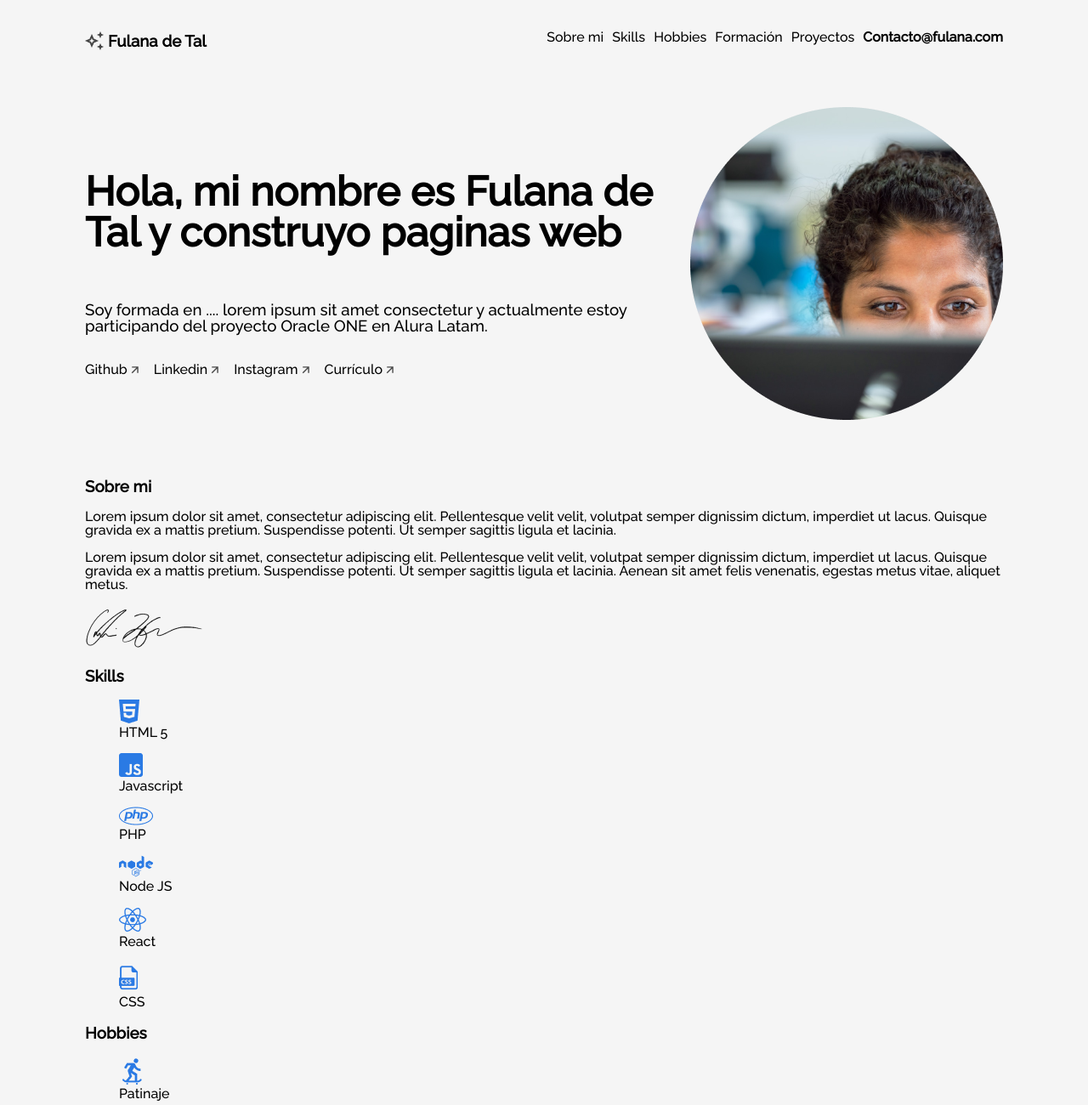
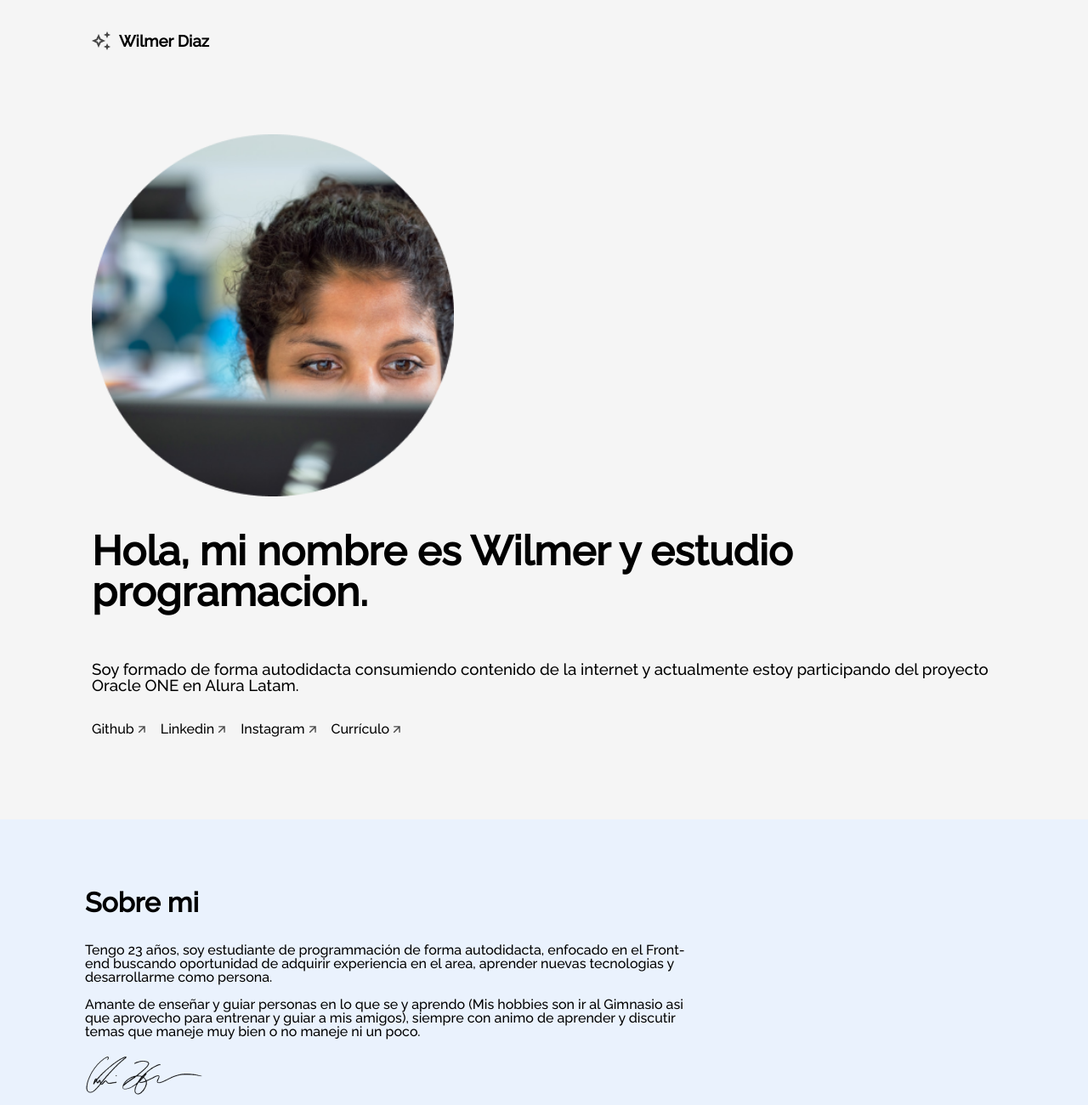
Before and after one commit to Wilmerd0/challenge-one-portafolio, a plain HTML site: page index.html in a window 1280 px wide. Shown: the top 1300 px of the page at 85% size. Drawn offline with Linux system fonts and the light colour scheme.

Commit message:
Styling title, about, skills and hobbies secctions for mobile

```diff
--- a/index.html
+++ b/index.html
@@ -18,7 +18,7 @@
     <section class="menu">
         <header class="menu__header">
             <img src="assets\vector.png">
-            <h3 class="menu__title">Fulana de Tal</h3>
+            <h3 class="menu__title">Wilmer Diaz</h3>
         </header>
         <nav>
             <ul class="menu__list">
@@ -27,9 +27,9 @@
                 <li class="menu__list__item"><a href="#hobbies">Hobbies</a></li>
                 <li class="menu__list__item"><a href="#formacion">Formación</a></li>
                 <li class="menu__list__item"><a href="#xp">Proyectos</a></li>
-                <li class="menu__list__item"><a href="#contacto">Contacto@fulana.com</a></li>
+                <li class="menu__list__item"><a href="#contacto">Wilmer.04.09.diaz@gmail.com</a></li>
             </ul>
-            <li class="menu__list__item__contato"><a href="#contacto">contacto@fulana.com</a></li>
+            <li class="menu__list__item__contato"><a href="#contacto">Wilmer.04.09.diaz@gmail.com</a></li>
         </nav>
     </section>
 
@@ -38,8 +38,8 @@
         <div class="title__div">
             <img class="title__profile" src="assets\profile.png">
             <div class="title__container">
-                <h2 class="title__bio">Hola, mi nombre es Fulana de Tal y construyo paginas web</h2>
-                <h3 class="title__subsection">Soy formada en .... lorem ipsum sit amet consectetur y actualmente estoy participando del proyecto Oracle ONE en Alura Latam.</h3>
+                <h2 class="title__bio">Hola, mi nombre es Wilmer y estudio programacion.</h2>
+                <h3 class="title__subsection">Soy formado de forma autodidacta consumiendo contenido de la internet y actualmente estoy participando del proyecto Oracle ONE en Alura Latam.</h3>
                 <ul class="title__network">
                      <!-- Pon los enlaces de tus redes sociales favoritas -->
                     <li class="title__network__item"><a href="">Github <img src="assets\arrow.png"> </a></li>
@@ -55,8 +55,8 @@
     <section class="about" id="sobre-mi">
         <div class="about__container">
             <h3 class="about__title">Sobre mi</h3>
-            <p class="about__paragraph">Lorem ipsum dolor sit amet, consectetur adipiscing elit. Pellentesque velit velit, volutpat semper dignissim dictum, imperdiet ut lacus. Quisque gravida ex a mattis pretium. Suspendisse potenti. Ut semper sagittis ligula et lacinia.  </p>
-            <p class="about__paragraph">Lorem ipsum dolor sit amet, consectetur adipiscing elit. Pellentesque velit velit, volutpat semper dignissim dictum, imperdiet ut lacus. Quisque gravida ex a mattis pretium. Suspendisse potenti. Ut semper sagittis ligula et lacinia. Aenean sit amet felis venenatis, egestas metus vitae, aliquet metus.</p>
+            <p class="about__paragraph">Tengo 23 años, soy estudiante de programmación de forma autodidacta, enfocado en el Front-end buscando oportunidad de adquirir experiencia en el area, aprender nuevas tecnologias y desarrollarme como persona. </p>
+            <p class="about__paragraph">Amante de enseñar y guiar personas en lo que se y aprendo (Mis hobbies son ir al Gimnasio asi que aprovecho para entrenar y guiar a mis amigos), siempre con animo de aprender y discutir temas que maneje muy bien o no maneje ni un poco. </p>
             <!-- Si quieres, pon tú firma acá! -->
             <img src="assets\signature.png">
         </div>
--- a/style.css
+++ b/style.css
@@ -16,8 +16,6 @@ body {
     background-color: var(--cor-de-fundo) ;
     font-family: 'Raleway';
     margin: 0;
-    margin-left: 100px;
-    margin-right: 100px;
     padding: 0;
     line-height: 1;
 }
@@ -41,55 +39,71 @@ con una interfaz de usuario compleja, y permite la reutilización del código ex
 Enlace de la documentación oficial!
 https://en.bem.info/methodology/quick-start/*/
 
+
 /*Sección Menu*/
 
 section.menu{
     display: flex;
     justify-content: space-between;
-    margin-top: 20px;
+    margin-top: 10px;
+    padding: 0px 8px 0px 8px;
 }
 .menu__list__item__contato{
-    display: none;
+    display: flex;
+    justify-content: center;
+    align-content: center;
+    padding-top: 5px;
 }
 
 .menu__header{
     display: flex;
     justify-content: center;
     align-items: center;
-    gap: 5px;
+    gap: 10px;
+
 }
 
-.menu__list__item:last-child{
-    font-weight: bold;
+..menu__list{
+    display: flex;
+    justify-content: center;
+    align-items: center;
 }
 
-.menu__list{
-    display: flex;
-    gap: 10px;
+.menu__list__item{
+    display: none;
 }
 
 /*Sección Title*/
 
 section.title{
-
+    padding: 0px 8px 0px 8px;
 }
 
 .title__div{
     display: flex;
     flex-direction: row-reverse;
-    padding-top: 50px;
-    padding-bottom: 50px;
+    flex-wrap: wrap;
+    justify-content: flex-end;
+    margin: 32px 5px 32px 5px;
+
 }
 
 .title__container{
     display: flex;
     flex-wrap: wrap;
+    flex-direction: column;
     /* justify-content: center; */
     align-content: center;
 }
 
+.title__profile{
+    height: 40%;
+    width: 40%;
+}
+
 .title__bio{
-    font-size: 3rem;
+    font-size: 1.5rem;
+
 }
 
 .title__subsection{
@@ -99,7 +113,7 @@ section.title{
 .title__network{
     display: flex;
     flex-direction: row;
-    gap: 18px;
+    gap: 15px;
     justify-items: flex-start;
     padding-left: 0;
 }
@@ -108,7 +122,44 @@ section.title{
 /*Sección About*/
 
 section.about{
+    background-color: #EAF2FD;
+    padding: 12px 12px 12px 12px;
+}
+.about__title{
+    font-size: 2rem
+}
 
+/* Skills */
+
+.skills__line{
+    display: flex;
+    justify-content: space-evenly;
+    gap: 8px;
+    flex-wrap: wrap;
+
+}
+
+.skills__title{
+    text-align: center;
+    margin-bottom: 25px;
+}
+
+.skills__box{
+    background-color: #FFFFFF;
+    height: 118px;
+    width: 176px;
+    display: flex;
+    flex-direction: column;
+    justify-content: flex-end;
+    margin-bottom: 25px;
+}
+
+.skills__box ul{
+    padding-inline-start: 20px
+}
+
+.skills__img{
+    padding-bottom: 10px;
 }
 
 /*Sección Hobbies*/
@@ -116,6 +167,36 @@ section.about{
 section.hobbies{
 
 }
+.hobbies__line{
+    display: flex;
+    gap: 8px;
+    justify-content: space-evenly;
+    flex-wrap: wrap;
+}
+
+.hobbies__title{
+    text-align: center;
+    margin-bottom: 25px;
+}
+
+.hobbies__box{
+    background-color: #FFFFFF;
+    height: 118px;
+    width: 176px;
+    display: flex;
+    flex-direction: column;
+    justify-content: flex-end;
+    margin-bottom: 25px;
+}
+
+.hobbies__box ul{
+    padding-inline-start: 20px
+}
+
+.hobbies__img{
+    padding-bottom: 10px;
+}
+
 
 /* Experiencia Académica*/
 
@@ -165,6 +246,136 @@ Utiliza las referencias de los breakpoints @media abajo */
 /*Mobile*/
 @media (min-width: 425px) {
 
+    section.menu{
+        display: flex;
+        justify-content: space-between;
+        margin-top: 20px;
+        margin-left: 100px;
+        margin-right: 100px;
+    }
+    .menu__list__item__contato{
+        display: none;
+    }
+
+    .menu__header{
+        display: flex;
+        justify-content: center;
+        align-items: center;
+        gap: 10px;
+
+    }
+
+    .menu__list__item:last-child{
+        font-weight: bold;
+    }
+
+    .menu__list{
+        display: flex;
+        gap: 20px;
+    }
+
+    /*Sección Title*/
+
+    section.title{
+
+    }
+
+    .title__div{
+        display: flex;
+        flex-direction: row-reverse;
+        padding-top: 50px;
+        padding-bottom: 50px;
+        margin-left: 100px;
+        margin-right: 100px;
+    }
+
+    .title__container{
+        display: flex;
+        flex-wrap: wrap;
+        /* justify-content: center; */
+        align-content: center;
+    }
+
+    .title__bio{
+        font-size: 3rem;
+    }
+
+    .title__subsection{
+        font-weight: lighter;
+    }
+
+    .title__network{
+        display: flex;
+        flex-direction: row;
+        gap: 18px;
+        justify-items: flex-start;
+        padding-left: 0;
+    }
+
+
+    /*Sección About*/
+
+    section.about{
+        background-color: #EAF2FD;
+        padding: 50px 450px 50px 100px;
+    }
+    .about__title{
+        font-size: 2rem
+    }
+    .about__container{
+
+    }
+    /* Skills */
+
+    .skills__line{
+        display: flex;
+        justify-content: center;
+        gap: 10px;
+        height: 174;
+        width: 176;
+    }
+
+    .skills__box{
+        background-color: #ffffff;
+    }
+
+    /*Sección Hobbies*/
+
+    section.hobbies{
+        margin-left: 100px;
+        margin-right: 100px;
+    }
+
+
+    /* Experiencia Académica*/
+
+    section.academic{
+        margin-left: 100px;
+        margin-right: 100px;
+    }
+
+    /* experiencia*/
+
+    section.experience{
+        margin-left: 100px;
+        margin-right: 100px;
+    }
+
+    /*Contacto*/
+
+    section.formcontato{
+        margin-left: 100px;
+        margin-right: 100px;
+    }
+
+    /*footeer*/
+
+    section.footer{
+        margin-left: 100px;
+        margin-right: 100px;
+    }
+
+
 /*Menu*/
 
 /*Titulo*/
```
